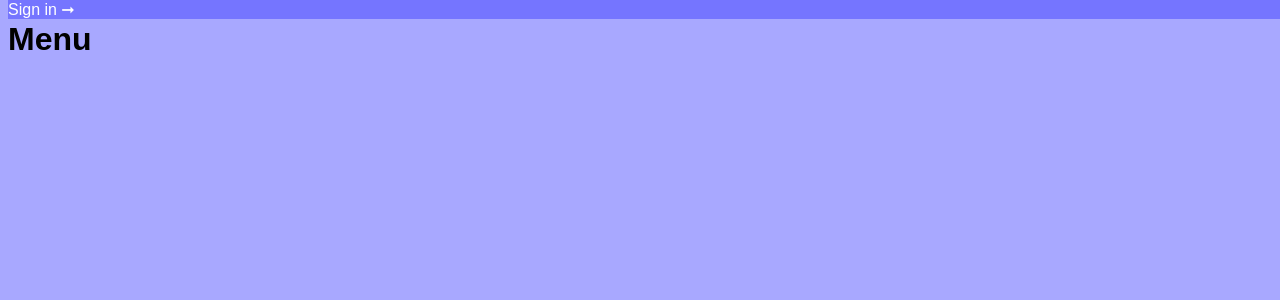
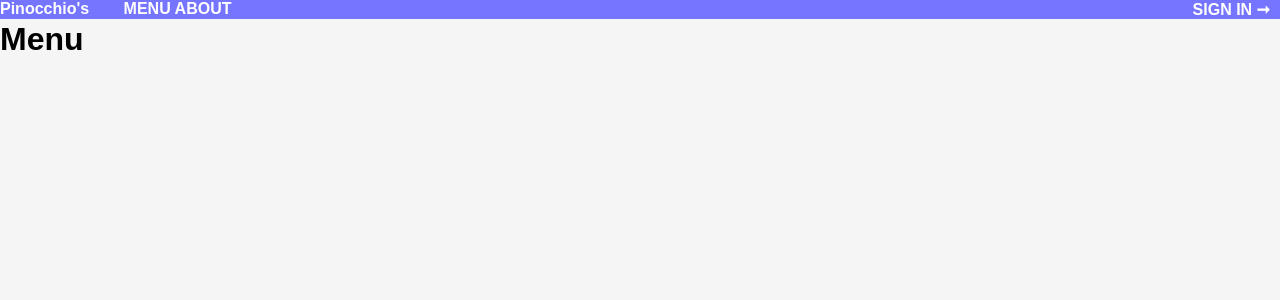
Before and after one commit to danialgagne/project3, a Django app: page / in a window 1280 px wide. Shown: the top 300 px of the page. Run offline with Django 3.2, Linux system fonts and the light colour scheme; data that the repository does not hold is empty.

Commit message:
style updates

```diff
--- a/orders/static/orders/styles.css
+++ b/orders/static/orders/styles.css
@@ -1,12 +1,11 @@
 body {
-    background-color: #A8A8FF;
-    /* #F8FFA8 */
+    background-color: whitesmoke;
     font-family: Arial, Helvetica, sans-serif;
+    margin: 0;
 }
 
 nav {
     background-color: #7575FF;
-    /* #A8A8FF */
     color: white;
     position: fixed;
     top: 0;
@@ -19,14 +18,14 @@ ul {
     padding: 0;
 }
 
-li {
+nav li {
     display: inline;
-    float: left;
+    font-weight: bold;
 }
 
-a {
+nav a {
     text-decoration: none;
-    color: rgb(75, 75, 163);
+    color: white;
 }
 
 .dropdown {
@@ -48,3 +47,24 @@ a {
 .dropdown:hover .dropdown-content {
     display: block;
 }
+
+.nav-primary {
+    margin-left: 30px;
+}
+
+.nav-secondary {
+    float: right;
+    padding-right: 10px;
+}
+
+.nav-secondary .dropdown-content {
+    right: 0;
+}
+
+.upper {
+    text-transform: uppercase;
+}
+
+.dropdown-content a {
+    color: rgb(75, 75, 163);
+}
--- a/orders/templates/orders/base.html
+++ b/orders/templates/orders/base.html
@@ -10,23 +10,30 @@
     <body>
         <nav>
             <ul>
+                <li class="nav-logo">
+                    <a href="{% url 'index' %}">Pinocchio's</a>
+                </li>
+                <li class="nav-primary">
+                    <a class="upper" href="{% url 'index' %}">Menu</a>
+                    <a class="upper" href="#">About</a>
+                </li>
                 {% if request.user.is_authenticated %}
-                    <li>
-                        {{ request.user.username }}
-                    </li>
-                    <li>
-                        <a href="{% url 'log_out' %}">Log out</a>
+                    <li class="dropdown nav-secondary">
+                        <span class="upper">{{ request.user.username }}</span>
+                        <div class="dropdown-content">
+                            <a class="dropdown-link" href="{% url 'log_out' %}">Log out</a>
+                        </div>
                     </li>
                 {% else %}
-                    <li class="dropdown">
-                        Sign in &#10142;
+                    <li class="dropdown nav-secondary">
+                        <span class="upper">Sign in &#10142;</span>
                         <div class="dropdown-content">
                             <form action="{% url 'sign_in' %}" method="post">
                                 {% csrf_token %}
                                 {{ sign_in_form }}
                                 <input type="submit" value="Submit">
                             </form>
-                            <span>New user? <a href="{% url 'sign_up' %}">Sign up &#10142;</a></span>
+                            <span>New user? <a class="dropdown-link" href="{% url 'sign_up' %}">Sign up</a></span>
                         </div>
                     </li>
                 {% endif %}
```
